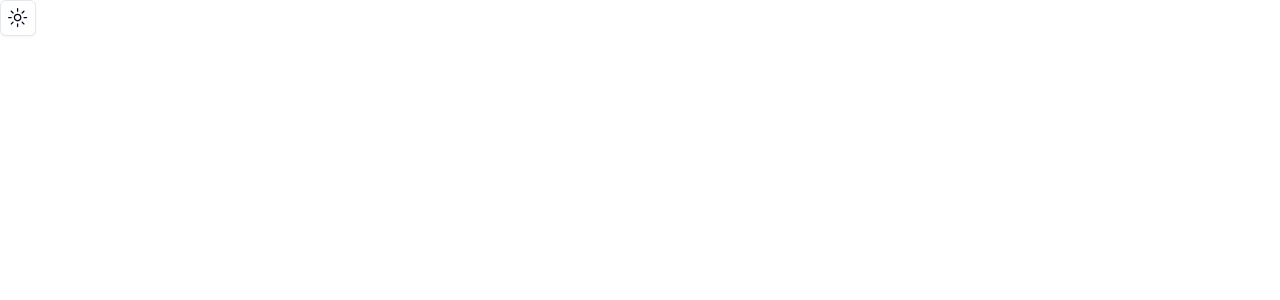
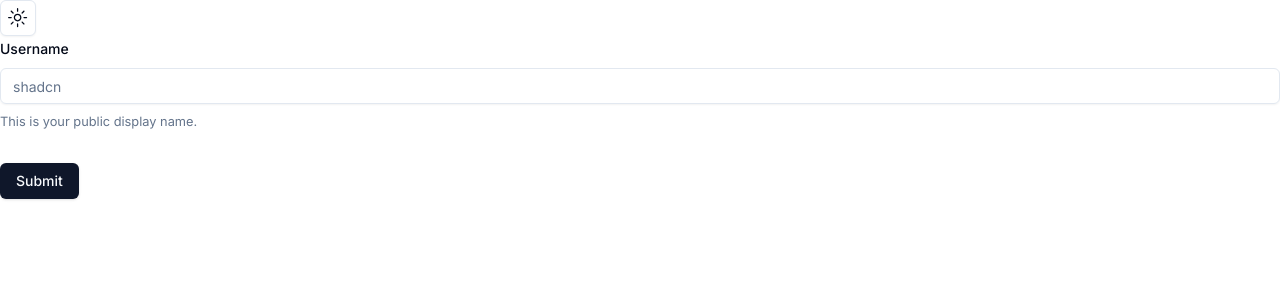
Before and after one commit to pradhanishan/bagaichadharan, a Next.js app: page / in a window 1280 px wide. Shown: the top 300 px of the page. Built offline with nearby package versions, Linux system fonts and the light colour scheme; no server answers.

Commit message:
create schema and hook for session and transaction

```diff
--- a/app/layout.tsx
+++ b/app/layout.tsx
@@ -1,13 +1,14 @@
-import type { Metadata } from "next";
-import { Inter } from "next/font/google";
-import "./globals.css";
-import { ThemeProvider } from "@/components/theme-provider";
+import './globals.css';
+import { ThemeProvider } from '@/components/theme-provider';
+import type { Metadata } from 'next';
+import { SessionProvider } from 'next-auth/react';
+import { Inter } from 'next/font/google';
 
-const inter = Inter({ subsets: ["latin"] });
+const inter = Inter({ subsets: ['latin'] });
 
 export const metadata: Metadata = {
-  title: "Bagaicha Dharan",
-  description: "",
+  title: 'Bagaicha Dharan',
+  description: '',
 };
 
 export default function RootLayout({
@@ -18,14 +19,11 @@ export default function RootLayout({
   return (
     <html lang="en" suppressHydrationWarning>
       <body className={inter.className}>
-        <ThemeProvider
-          attribute="class"
-          defaultTheme="system"
-          enableSystem
-          disableTransitionOnChange
-        >
-          {children}
-        </ThemeProvider>
+        <SessionProvider>
+          <ThemeProvider attribute="class" defaultTheme="system" enableSystem disableTransitionOnChange>
+            {children}
+          </ThemeProvider>
+        </SessionProvider>
       </body>
     </html>
   );
--- a/app/page.tsx
+++ b/app/page.tsx
@@ -1,9 +1,11 @@
-import { ModeToggle } from "@/components/mode-toggle";
+import { ModeToggle } from '@/components/mode-toggle';
+import { TransactionForm } from '@/components/staff/transaction-form';
 
 export default function Home() {
   return (
     <main>
       <ModeToggle />
+      <TransactionForm />
     </main>
   );
 }
--- /dev/null
+++ b/components/staff/transaction-form.tsx
@@ -0,0 +1,51 @@
+'use client';
+
+import { Button } from '@/components/ui/button';
+import { Input } from '@/components/ui/input';
+import { useCurrentUser } from '@/hooks/use-current-user';
+import { TransactionSchema } from '@/schemas';
+import { useState, useTransition } from 'react';
+import { SubmitHandler, useForm } from 'react-hook-form';
+import { z } from 'zod';
+
+import { Form, FormControl, FormDescription, FormField, FormItem, FormLabel, FormMessage } from '../ui/form';
+
+function TransactionForm() {
+  const user = useCurrentUser();
+
+  console.log(user);
+
+  const form = useForm<z.infer<typeof TransactionSchema>>({
+    defaultValues: {
+      staffId: '',
+      products: [{ productId: '', quantity: 0, price: 0 }],
+    },
+  });
+
+  const onSubmit: SubmitHandler<z.infer<typeof TransactionSchema>> = (formData) => {
+    console.log('Clicked');
+  };
+
+  return (
+    <Form {...form}>
+      <form onSubmit={form.handleSubmit(onSubmit)} className="space-y-8">
+        <FormField
+          control={form.control}
+          name="staffId"
+          render={({ field }) => (
+            <FormItem>
+              <FormLabel>Username</FormLabel>
+              <FormControl>
+                <Input placeholder="shadcn" {...field} />
+              </FormControl>
+              <FormDescription>This is your public display name.</FormDescription>
+              <FormMessage />
+            </FormItem>
+          )}
+        />
+        <Button type="submit">Submit</Button>
+      </form>
+    </Form>
+  );
+}
+export { TransactionForm };
--- /dev/null
+++ b/hooks/use-current-user.ts
@@ -0,0 +1,6 @@
+import { useSession } from 'next-auth/react';
+
+export const useCurrentUser = () => {
+  const session = useSession();
+  return session.data?.user;
+};
--- a/schemas/index.ts
+++ b/schemas/index.ts
@@ -1,2 +1,3 @@
-export * from "@/schemas/auth/login-form";
-export * from "@/schemas/auth/register-form";
+export * from '@/schemas/auth/login-form';
+export * from '@/schemas/auth/register-form';
+export * from '@/schemas/staff/transaction-schema';
```
Also changed, not shown: schemas/staff/transaction-schema.ts (added, +8 -0 lines), schemas/employee/transaction-schema.ts (deleted).
